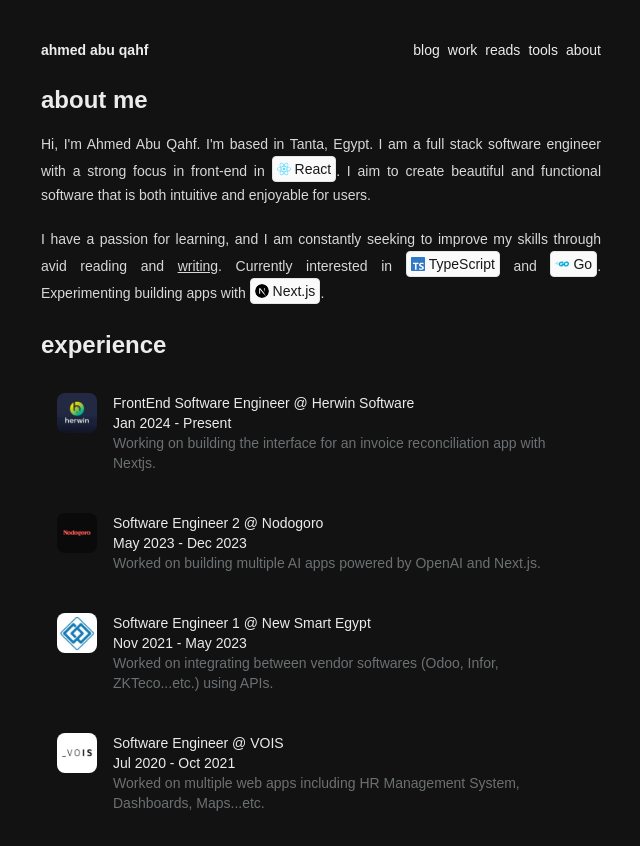
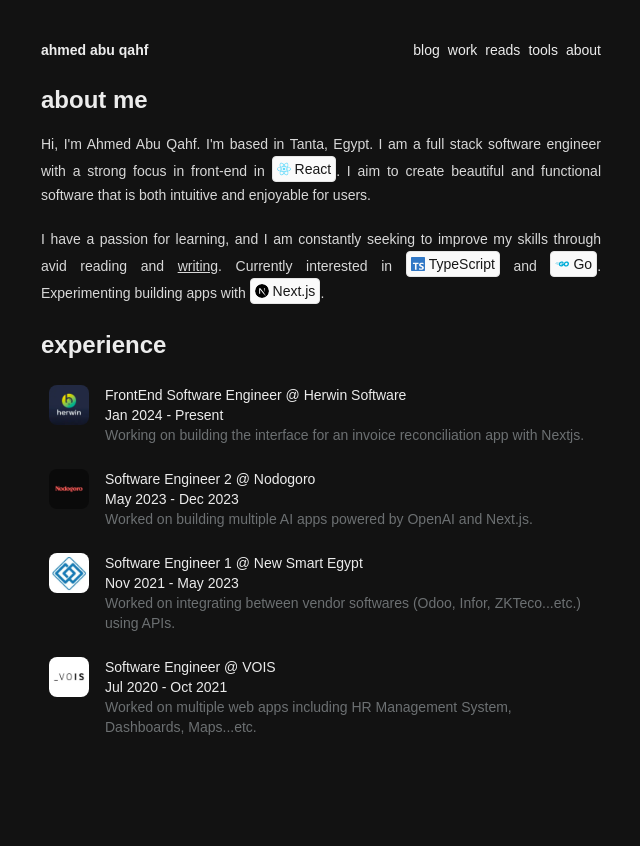
Before and after one commit to ahmedsomaa/my-portfolio, a Next.js app: page /about in a window 1280 px wide. Shown: the top 846 px of the page, without its empty margins (319-959 px from the left). After the commit the page ends 800 px from the top, so only its background shows below. Built offline with nearby package versions, Linux system fonts and the light colour scheme; a web font is replaced by a local one.

Commit message:
refactor: decrease padding to 2

```diff
--- a/src/components/ExperienceCard.tsx
+++ b/src/components/ExperienceCard.tsx
@@ -10,7 +10,7 @@
 
 export const ExperienceCard = ({ experience }: ExperienceCardProps) => {
   return (
-    <div className="flex flex-row justify-between items-center duration-300 md:hover:bg-hoverBackground md:p-4 rounded-lg cursor-pointer">
+    <div className="flex flex-row justify-between items-center duration-300 md:hover:bg-hoverBackground md:p-2 rounded-lg cursor-pointer">
       <div className="flex flex-row space-x-4">
         <Image
           alt=""
```
